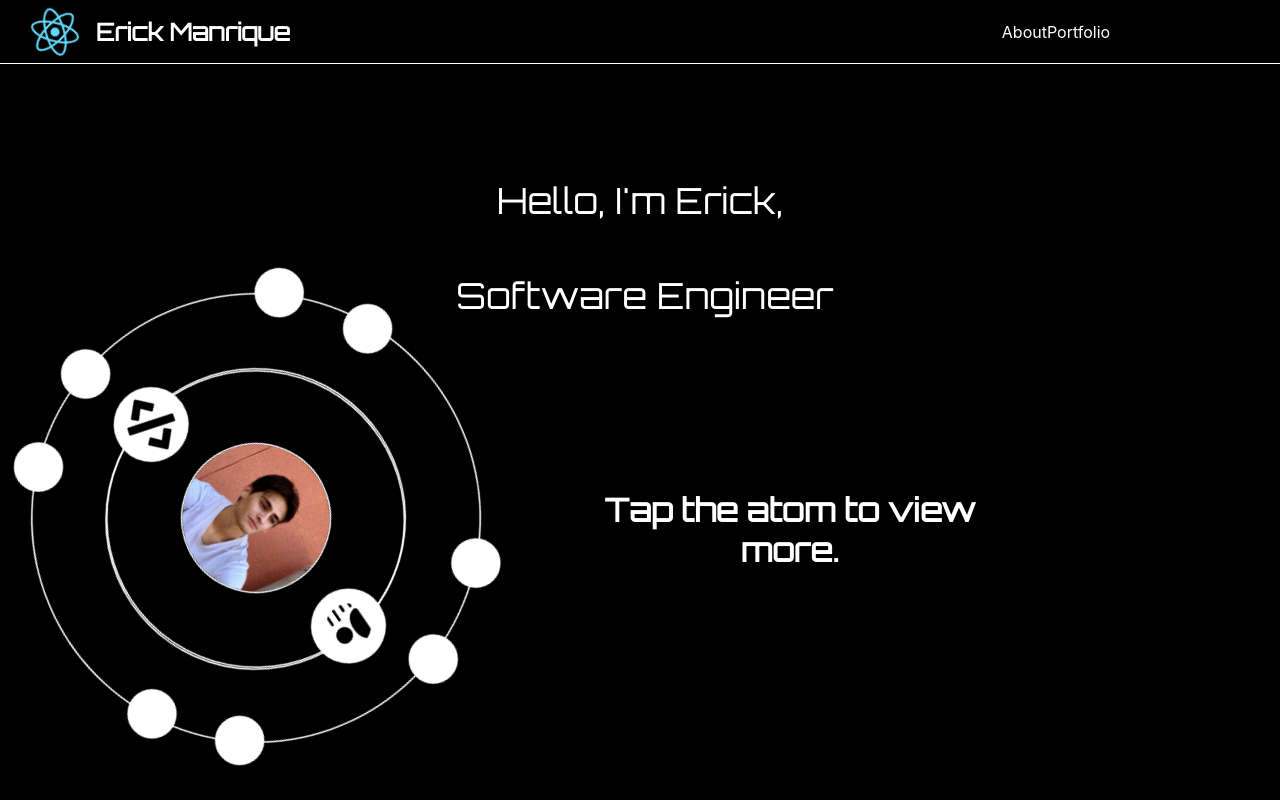
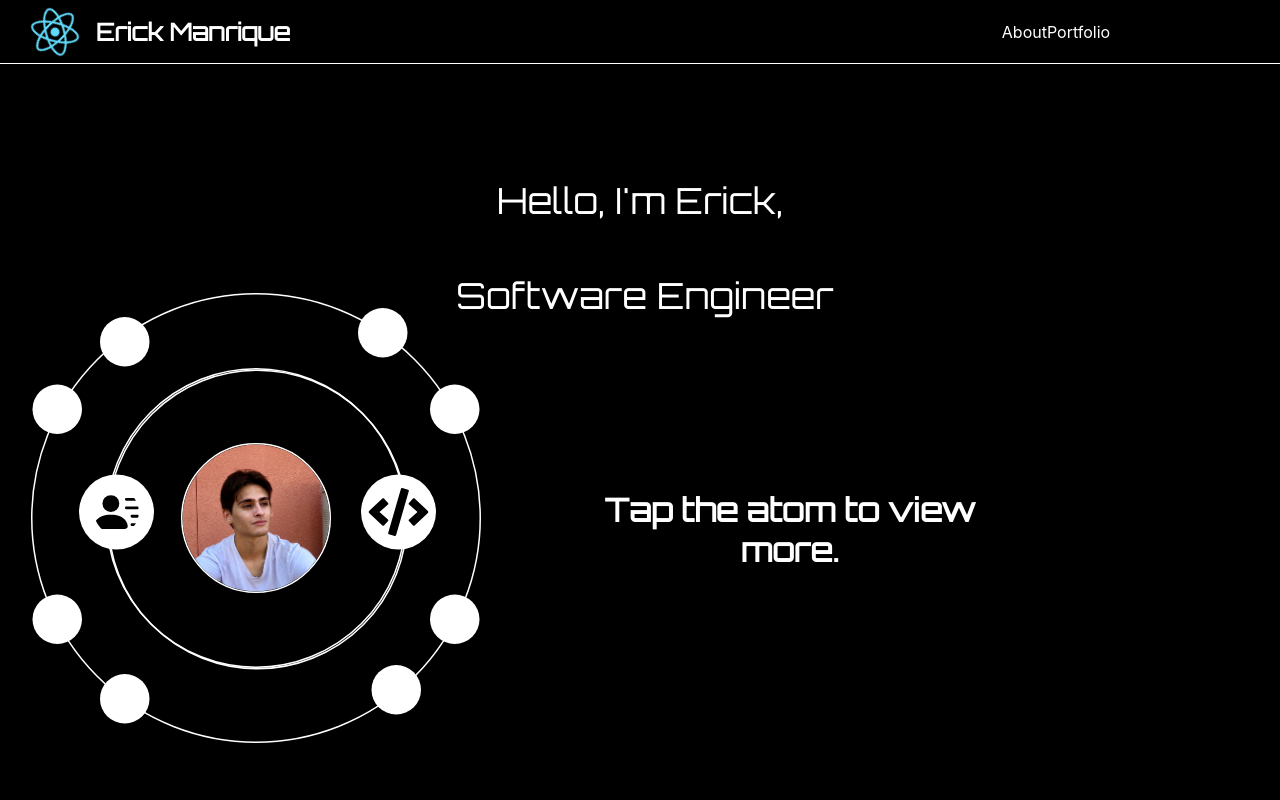
Before and after one commit to yeezick/portfolio, a React (Create React App) app: page / in a window 1280 px wide. Shown: the top 800 px of the page. Built offline with nearby package versions, Linux system fonts and the light colour scheme.

Commit message:
-stopping animations for screenshot -uploading screenshot for thumbnail

```diff
--- a/src/screens/landing/landing.css
+++ b/src/screens/landing/landing.css
@@ -13,8 +13,8 @@
   font-size: 2.25rem;
 }
 .intro-span::before {
-  content: "";
-  animation: changingText infinite 5s;
+  content: "Software Engineer";
+  /* animation: changingText infinite 5s; */
   animation-direction: alternate;
   padding-left: 10px;
 }
@@ -85,7 +85,7 @@ width: 80vw;}
   height: 300px;
   position: relative;
   z-index: -1;
-  animation: 30s rotate-exterior linear infinite;
+  /* animation: 30s rotate-exterior linear infinite; */
 }
 
 .exterior-circle,
@@ -148,7 +148,7 @@ width: 80vw;}
   transform: translate(-50%, -50%);
 }
 .interior-orbit {
-  animation: 10s rotate-interior linear infinite;
+  /* animation: 10s rotate-interior linear infinite; */
   height: 200px;
   width: 200px;
   border-radius: 100%;
@@ -159,7 +159,6 @@ width: 80vw;}
   display: flex;
   justify-content: center;
   align-items: center;
-  animation: 100s rotate-icons linear infinite;
 }
 .interior-circle * {
   /* text-decoration: none; */
@@ -204,14 +203,6 @@ width: 80vw;}
     transform: rotate(-360deg);
   }
 }
-@keyframes rotate-icons {
-  from {
-    transform: rotate(0deg);
-  }
-  to {
-    transform: rotate(180deg);
-  }
-}
 
 @media screen and (min-width: 800px) {
   .atom {
```
Also changed, not shown: src/images/Screen Shot 2021-08-23 at 12.57.39 PM.png (deleted), src/images/pf-v2-thumbnail.png (added).
